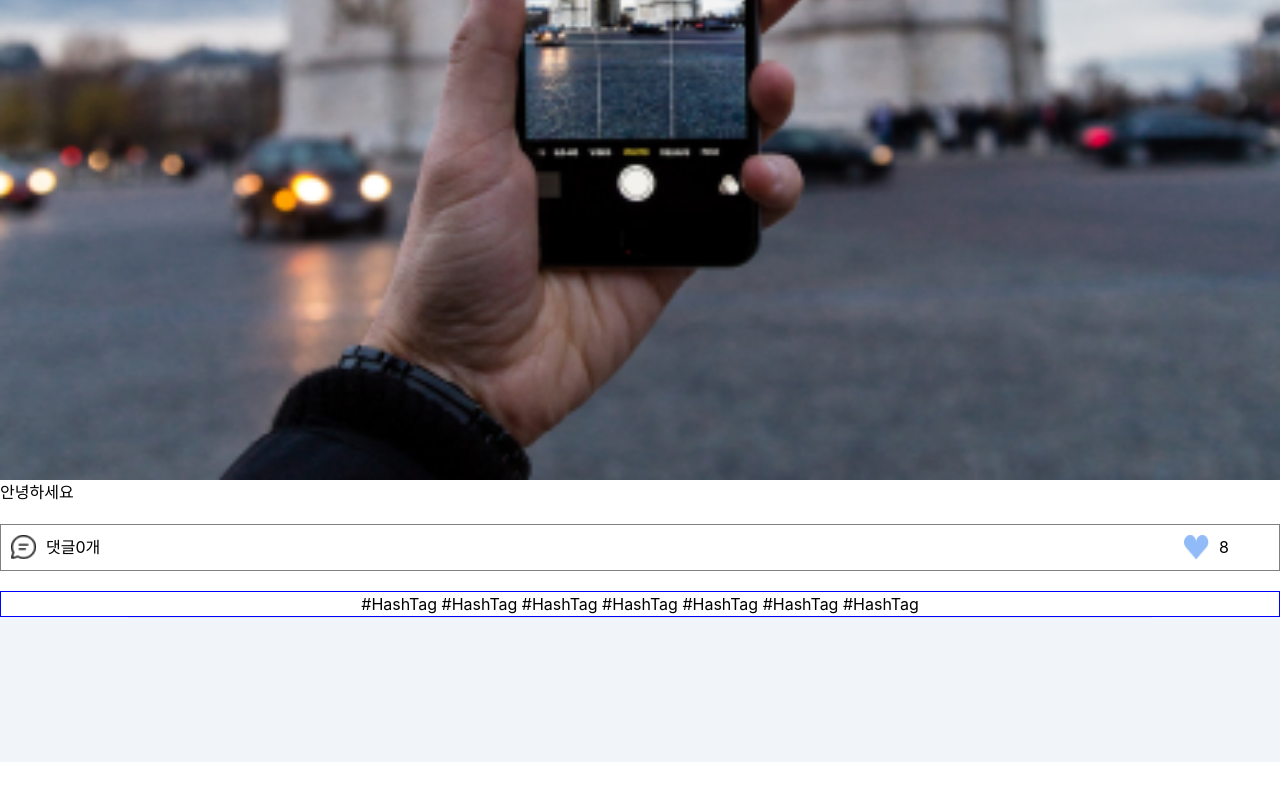
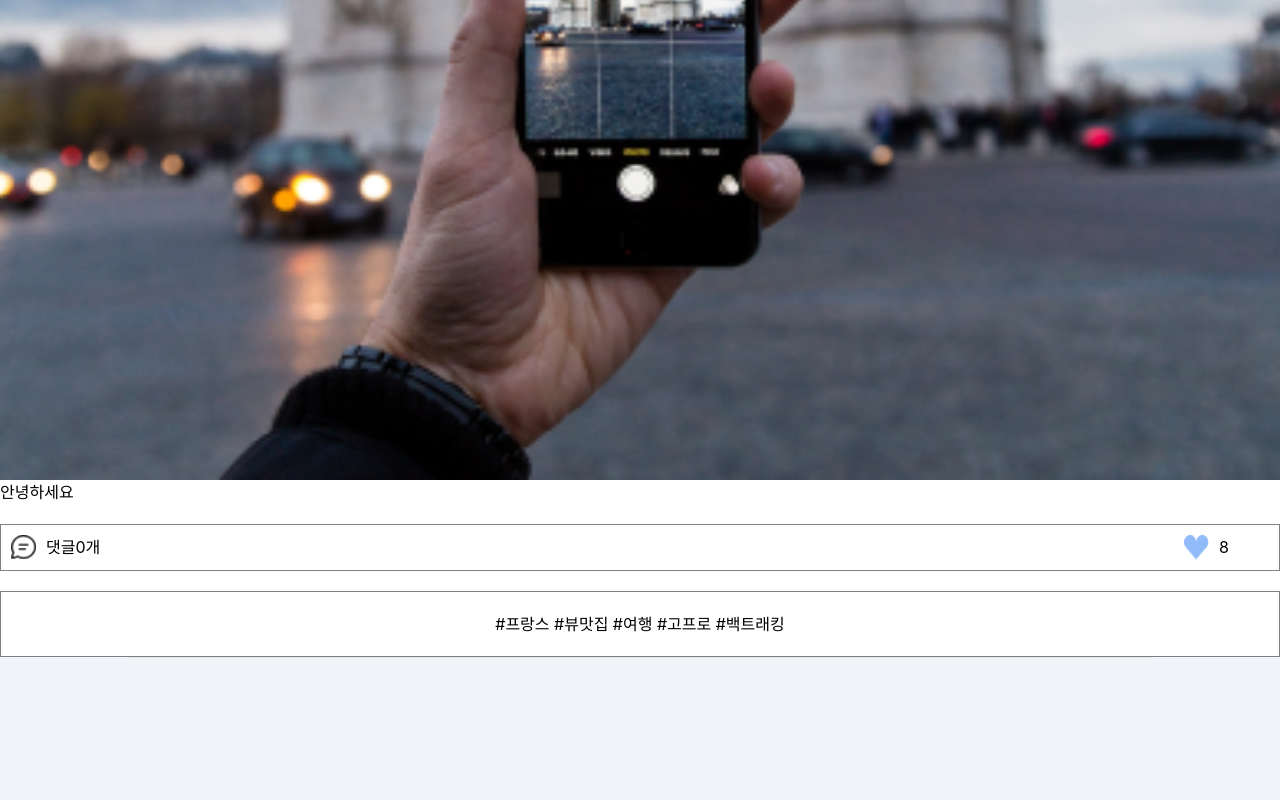
Before and after one commit to rhquddnr95/hg_front, a React (Create React App) app: page /1/1 in a window 1280 px wide. Shown: the part 916-1716 px from the top of the page. Before the commit the page ends 1678 px from the top, so only its background shows below. Built offline with nearby package versions, Linux system fonts and the light colour scheme; what react-geocode would draw is missing.

Commit message:
Feat : 해시태그 컴포넌트 구현

```diff
--- a/src/components/post/HashTag.tsx
+++ b/src/components/post/HashTag.tsx
@@ -1,9 +1,16 @@
-//**HashTag 컴포넌트 */
+import React, { useState } from "react";
+
+/**HashTag 컴포넌트 */
 const HashTag = () => {
+  //해시택그 더미데이터
+  const hastags = ["프랑스", "뷰맛집", "여행", "고프로", "백트래킹"];
+  //배열로 받은 해시태그를 #을 붙이고 문자열로 케스케이드
+  const fomattedHastags = hastags.map((str) => `#${str} `).join("");
+
   return (
     <>
-      <div className=" w-[100%] m-[0px] m-[auto] border-[1px] border-[blue] flex justify-center items-center">
-        <h1>#HashTag #HashTag #HashTag #HashTag #HashTag #HashTag #HashTag </h1>
+      <div className=" w-[100%] m-[px] m-[auto] border-[0.5px] border-[gray] flex justify-center items-center">
+        <h1 className="m-[20px]">{fomattedHastags} </h1>
       </div>
     </>
   );
```
